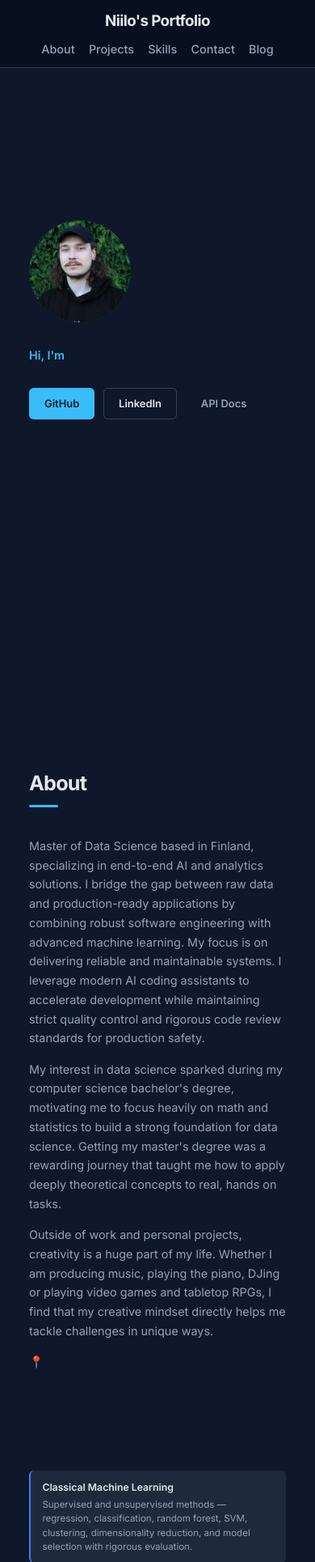
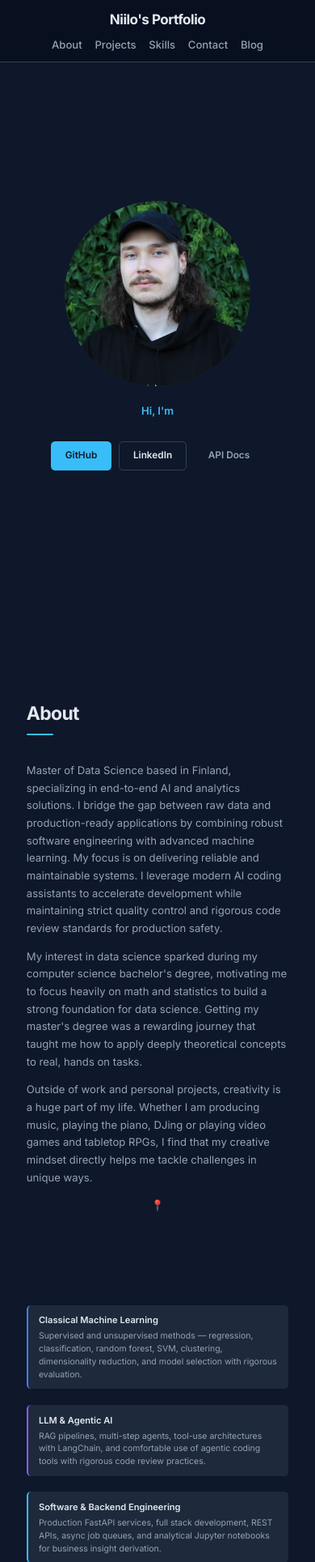
Before and after one commit to Niilop/my-portfolio, a Python web app: template backend/templates/index.html in a window 390 px wide. Shown: the top 1929 px of the page at 81% size. Run offline with Jinja, Linux system fonts and the light colour scheme; the template is opened without the code that fills it, so the values that code supplies are empty.

Commit message:
fix: mobile layout, project card sizing, and portfolio screenshot
- Profile picture centered and enlarged on mobile
- Page zoom reduced to 0.82 for better desktop density
- Project card image heights and padding reduced
- Card gaps increased for better visual separation
- Portfolio project now uses actual site screenshot

```diff
--- a/backend/data/portfolio_data.py
+++ b/backend/data/portfolio_data.py
@@ -27,7 +27,7 @@
         "github": "",
         "demo": "",
         "image": "/static/images/project-thesis.jpg",
-        "featured": True,
+        "featured": False,
     },
     {
         "id": "mario-ddqn",
@@ -99,7 +99,7 @@
         "tech": ["FastAPI", "Jinja2", "Docker", "GitHub Actions", "Render"],
         "github": "https://github.com/niilop/my-portfolio",
         "demo": "",
-        "image": "/static/images/project-portfolio.jpg",
+        "image": "/static/images/my-portfolio.jpg",
         "featured": False,
     },
     {
@@ -114,7 +114,7 @@
         "github": "https://github.com/Niilop/storage-sim",
         "demo": "",
         "image": "/static/images/warehouse-sim.jpg",
-        "featured": False,
+        "featured": True,
         "blog_post": "warehouse-layout-optimization",
     }
 ]
--- a/backend/static/css/style.css
+++ b/backend/static/css/style.css
@@ -22,7 +22,7 @@
 
 /* ===== Reset ===== */
 *, *::before, *::after { box-sizing: border-box; margin: 0; padding: 0; }
-html { scroll-behavior: smooth; zoom: 0.9; }
+html { scroll-behavior: smooth; zoom: 0.82; }
 body {
   background: var(--bg);
   color: var(--text);
@@ -188,12 +188,19 @@
 @media (max-width: 480px) {
   .hero-inner {
     flex-direction: column-reverse;
-    align-items: flex-start;
-    gap: 2rem;
+    align-items: center;
+    text-align: center;
+    gap: 1.5rem;
   }
   .avatar-placeholder {
-    width: 140px;
-    height: 140px;
+    width: 280px;
+    height: 280px;
+  }
+  .hero-actions {
+    justify-content: center;
+  }
+  .about-location {
+    justify-content: center;
   }
 }
 .hero-eyebrow {
@@ -290,15 +297,15 @@
 /* ===== Projects ===== */
 .featured-projects {
   display: grid;
-  gap: 1.5rem;
-  margin-bottom: 1.5rem;
+  gap: 2rem;
+  margin-bottom: 2rem;
 }
 @media (min-width: 640px) {
   .featured-projects { grid-template-columns: 1fr 1fr; }
 }
 .projects-grid {
   display: grid;
-  gap: 1rem;
+  gap: 1.5rem;
 }
 @media (min-width: 640px) {
   .projects-grid { grid-template-columns: repeat(3, 1fr); }
@@ -323,7 +330,7 @@
 }
 .project-card__image {
   width: 100%;
-  height: 220px;
+  height: 180px;
   background: var(--surface);
   background-image: repeating-linear-gradient(
     -45deg,
@@ -339,7 +346,7 @@
   flex-shrink: 0;
 }
 .project-card__image--sm {
-  height: 160px;
+  height: 130px;
 }
 .project-card__image img {
   width: 100%;
@@ -357,7 +364,7 @@
 }
 .project-card__body {
   flex: 1;
-  padding: 1.25rem;
+  padding: 0.9rem 1rem;
 }
 .project-card__title-row {
   display: flex;
```
Also changed, not shown: backend/static/images/my-portfolio.jpg (added).
